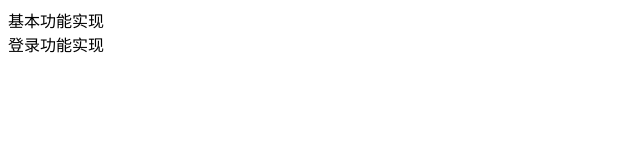
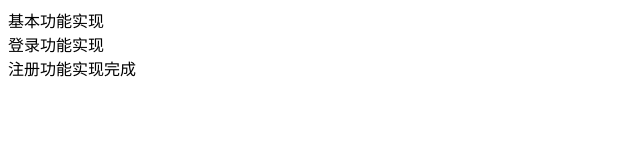
Before and after one commit to zhp101zhp/myOneProject, a plain HTML site: page index.html in a window 1280 px wide. Shown: the whole page, without its empty margins (0-640 px from the left). Drawn offline with Linux system fonts and the light colour scheme.

Commit message:
注册功能实现

```diff
--- a/index.html
+++ b/index.html
@@ -10,5 +10,8 @@
     <div>基本功能实现</div>
 
     <div>登录功能实现</div>
+
+
+    <div>注册功能实现完成</div>
 </body>
 </html>
```
